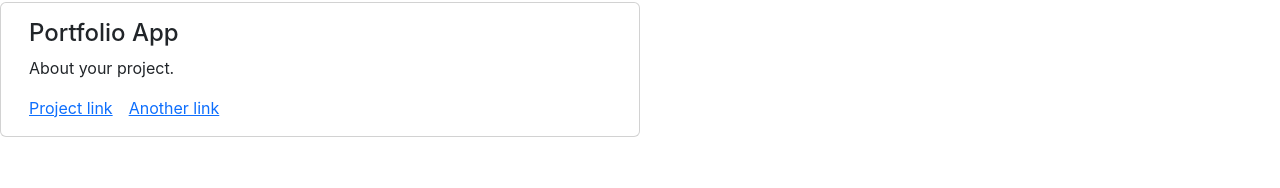
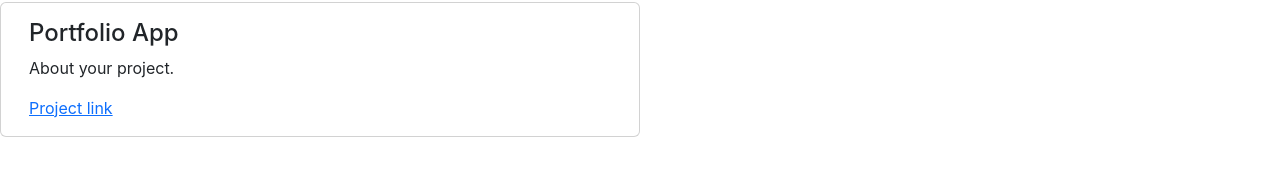
Before and after one commit to DOTMAN1995/portfolioapp, a React (Create React App) app: page / in a window 1280 px wide. Shown: the part 1533-1721 px from the top of the page. Built offline with nearby package versions, Linux system fonts and the light colour scheme.

Commit message:
Update Experience.jsx

```diff
--- a/src/Components/Experience.jsx
+++ b/src/Components/Experience.jsx
@@ -13,7 +13,7 @@ const Experience = () => {
             <h4 class="card-title">Portfolio App</h4>
             <p class="card-text">About your project.</p>
             <a href="#" class="card-link">Project link</a>
-            <a href="#" class="card-link">Another link</a>
+            {/* <a href="#" class="card-link">Another link</a> */}
           </div>
         </div>
 
```
